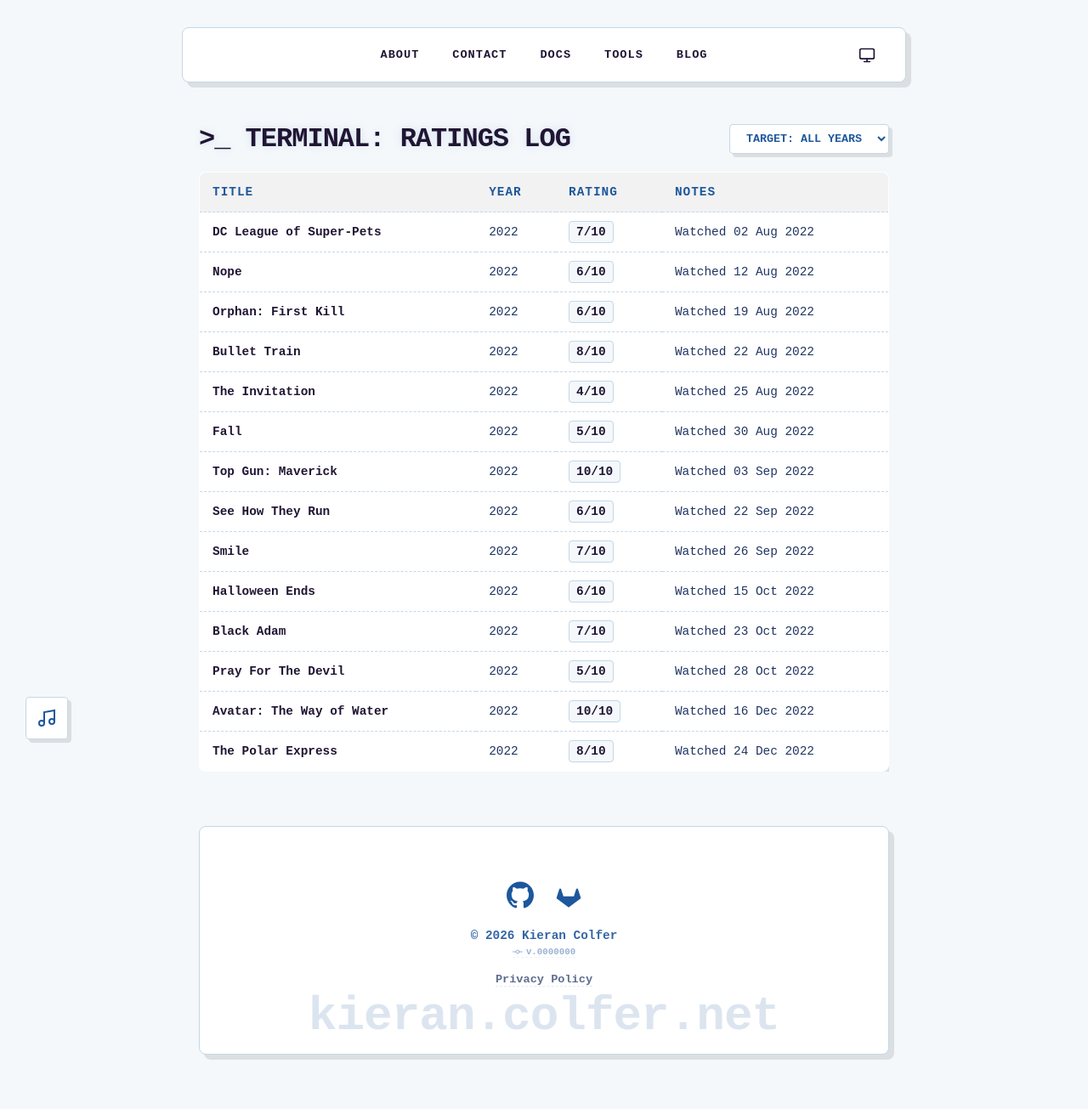
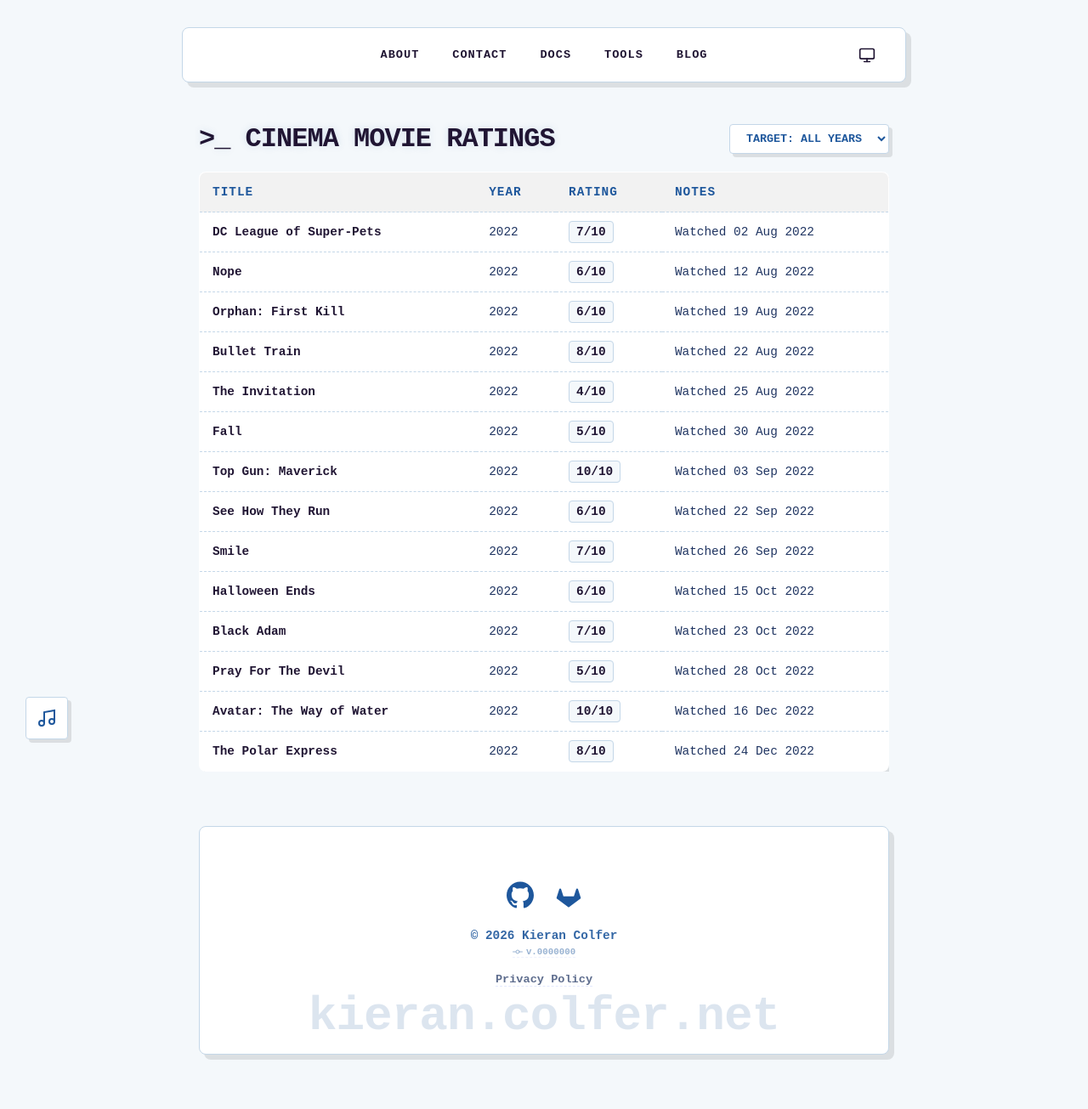
Before and after one commit to PASSK3YS/PASSK3YS.github.io, a Jekyll site: the page built from cinema-movie-ratings.md, in a window 1280 px wide. Shown: the whole page at 85% size. Built offline with Jekyll 4.4.1, drawn with Linux system fonts in a browser that asks for light colours.

Commit message:
chore: change title

```diff
--- a/cinema-movie-ratings.md
+++ b/cinema-movie-ratings.md
@@ -92,7 +92,7 @@
 <div class="page-content">
 
     <div class="ratings-header">
-        <h1 style="margin: 0;">>_ TERMINAL: RATINGS LOG</h1>
+        <h1 style="margin: 0;">>_ CINEMA MOVIE RATINGS</h1>
 
         <div class="year-filter-container">
             {% assign all_years = site.data["movie-ratings"] | map: "year" | uniq | sort | reverse %}
```
